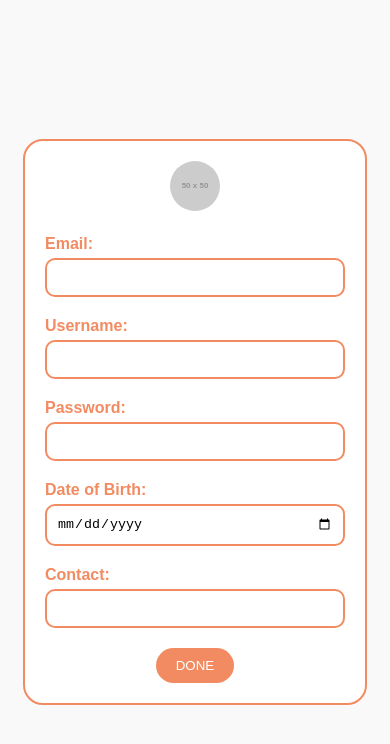
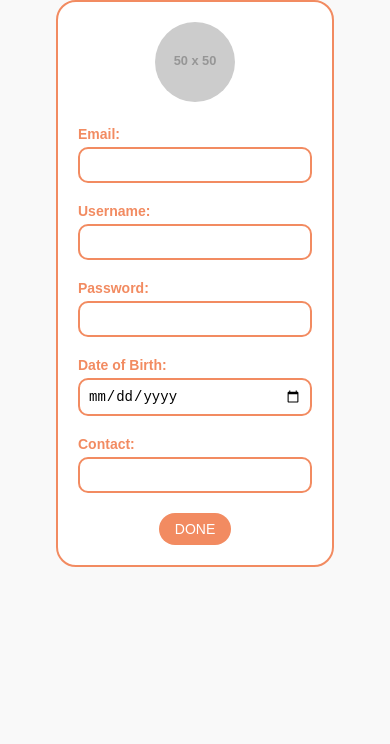
Before and after one commit to VAL02142004/SmartPen-Sync-V3, a plain HTML site: page profile.html in a window 390 px wide. Drawn offline with Linux system fonts and the light colour scheme; placeholder pictures from the web are drawn by us.

Commit message:
Update profile.html

```diff
--- a/profile.html
+++ b/profile.html
@@ -60,6 +60,36 @@
         #profile-pic-input {
             display: none;
         }
+
+        @media (max-width: 768px) {
+    body {
+        height: auto;
+    }
+
+    .container {
+        width: 60%;
+        margin: 0 auto;
+    }
+
+    .container img {
+        width: 80px;
+        height: 80px;
+    }
+
+    .container label {
+        font-size: 14px;
+    }
+
+    .container input {
+        font-size: 14px;
+        padding: 8px;
+    }
+
+    .container button {
+        font-size: 14px;
+        padding: 8px 16px;
+    }
+}
     </style>
 </head>
 <body>
```
